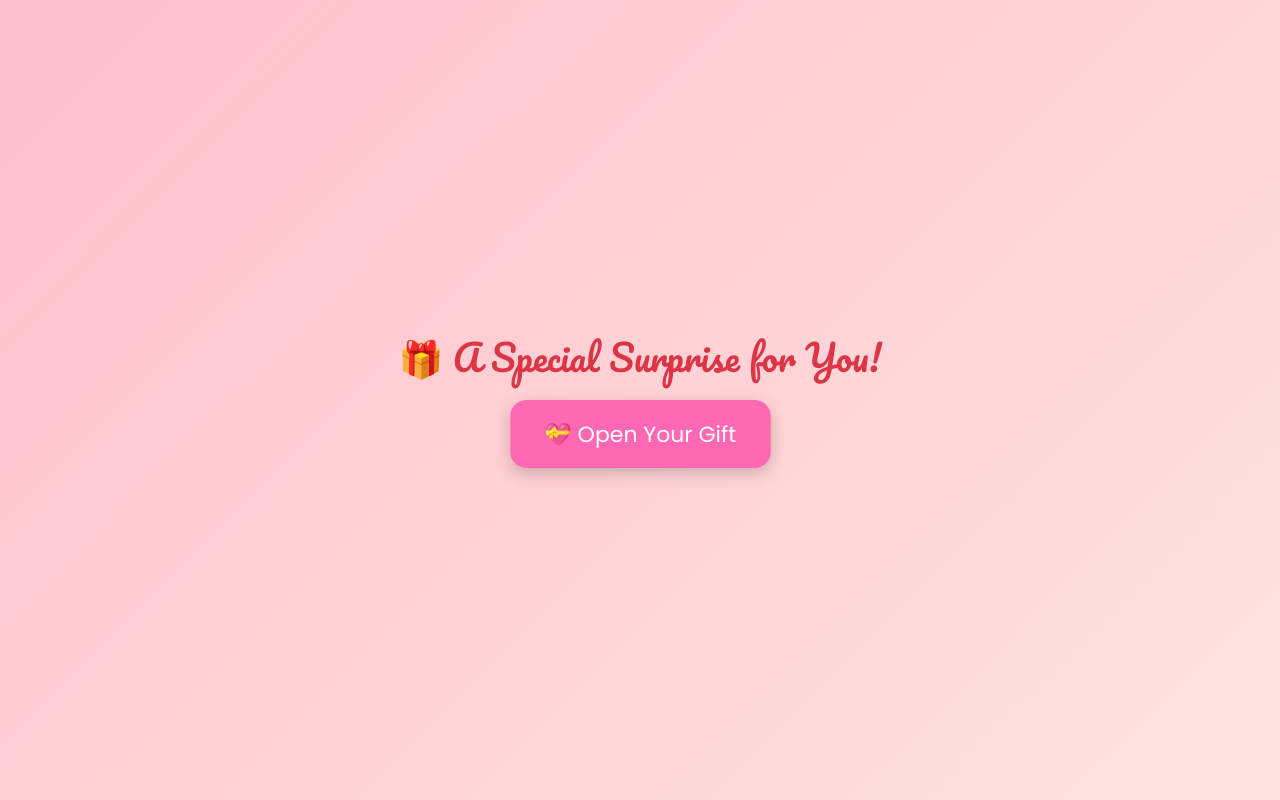
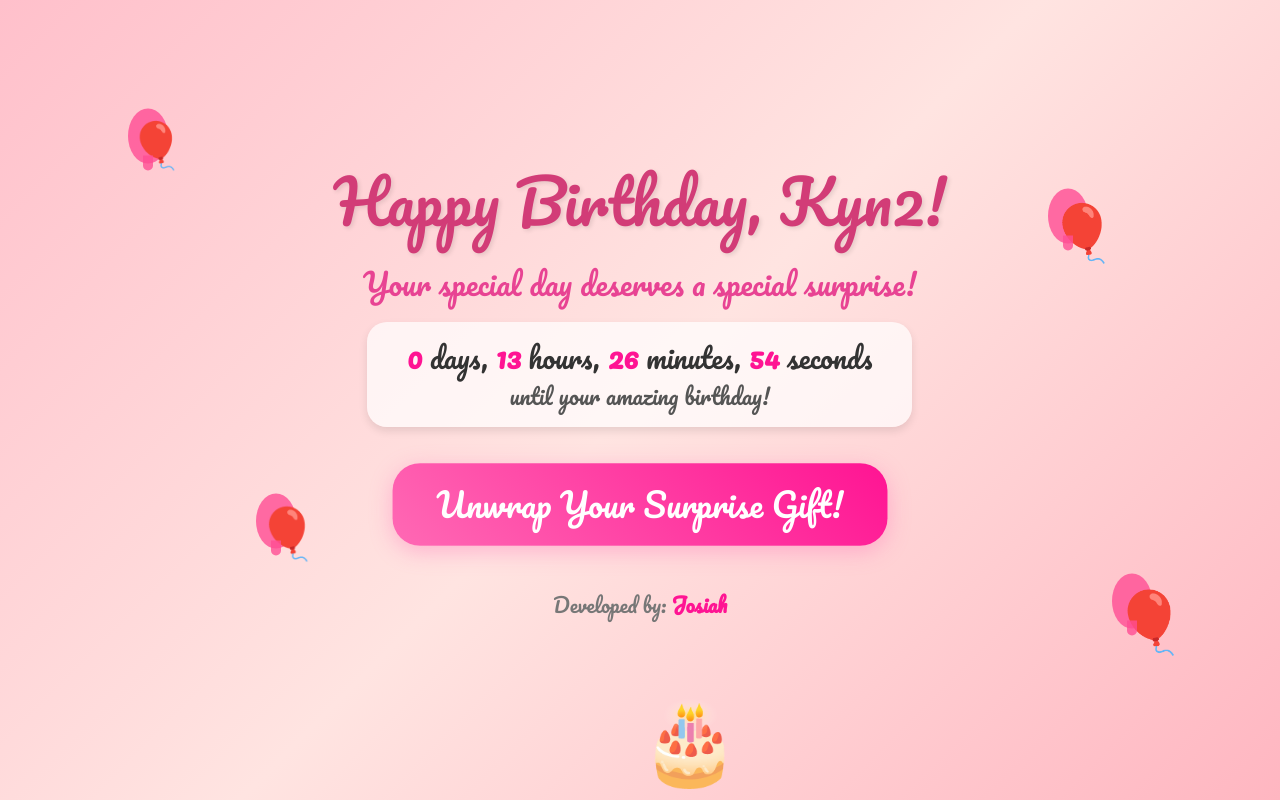
Before and after one commit to anyasauce/kynes19th, a plain HTML site: page index.html in a window 1280 px wide. Shown: the top 800 px of the page. Drawn offline with nearby package versions, Linux system fonts and the light colour scheme; some packages are replaced by stand-ins of ours; a script that the page names is missing.

Commit message:
update start screen

```diff
--- a/index.html
+++ b/index.html
@@ -25,8 +25,7 @@
                 <h1 class="birthday-header">Happy 19th Birthday!</h1>
                 <h3 class="subheader" id="birthdayName">To Our Dearest Kynes Joy Vasquez</h3>
                 <div id="countdown" class="mb-3">
-                    <span id="days"></span> days, <span id="hours"></span> hours, <span id="minutes"></span> minutes,
-                    <span id="seconds"></span> seconds until your birthday!
+                    🎉 It's Your Birthday! 🎉
                 </div>
             </div>
         </div>
@@ -172,18 +171,147 @@
     </audio>
 
     <div id="startScreen"
-        class="position-fixed top-0 start-0 w-100 h-100 d-flex flex-column justify-content-center align-items-center text-center"
-        style="background: linear-gradient(135deg, #ffc0cb, #ffe4e1); z-index: 9999; font-family: 'Pacifico', cursive;">
+        class="position-fixed p-3 top-0 start-0 w-100 h-100 d-flex flex-column justify-content-center align-items-center text-center"
+        style="background: linear-gradient(135deg, #ffc0cb, #ffe4e1, #ffb6c1); z-index: 9999; font-family: 'Pacifico', cursive; overflow: hidden; transition: opacity 0.5s ease;">
 
-        <h1 class="mb-4 text-danger px-3" style="font-size: clamp(24px, 6vw, 36px);">
-            🎁 A Special Surprise for You!
+        <div class="balloon" style="position: absolute; top: 15%; left: 10%; font-size: 45px;">🎈</div>
+        <div class="balloon" style="position: absolute; top: 25%; right: 15%; font-size: 55px;">🎈</div>
+        <div class="balloon" style="position: absolute; bottom: 30%; left: 20%; font-size: 50px;">🎈</div>
+        <div class="balloon" style="position: absolute; bottom: 20%; right: 10%; font-size: 60px;">🎈</div>
+
+        <div id="confetti-container"></div>
+
+        <h1 class="mb-4 px-3 animate-pop-in"
+            style="font-size: clamp(32px, 8vw, 60px); color: #d23c77; text-shadow: 2px 2px 4px rgba(0,0,0,0.1);">
+            Happy Birthday, Kyn2!
         </h1>
 
-        <button id="startBtn" class="btn btn-lg"
-            style="background-color: #ff69b4; color: white; border-radius: 15px; padding: 15px 30px; box-shadow: 0 5px 15px rgba(0,0,0,0.2); font-family: 'Poppins', sans-serif;">
-            💝 Open Your Gift
+        <p class="mb-3 animate-pop-in" style="font-size: clamp(22px, 5vw, 30px); color: #e84393;">
+            Your special day deserves a special surprise!
+        </p>
+
+        <div id="countdown" class="mb-4 animate-pop-in"
+            style="background: rgba(255,255,255,0.7); padding: 15px 40px; border-radius: 20px; box-shadow: 0 4px 8px rgba(0,0,0,0.1);">
+            <div style="font-size: clamp(20px, 5vw, 28px); color: #333;">
+                <span id="days" style="font-weight: bold; color: #ff1493;"></span> days,
+                <span id="hours" style="font-weight: bold; color: #ff1493;"></span> hours,
+                <span id="minutes" style="font-weight: bold; color: #ff1493;"></span> minutes,
+                <span id="seconds" style="font-weight: bold; color: #ff1493;"></span> seconds
+            </div>
+            <div style="font-size: clamp(16px, 4vw, 22px); color: #555;">
+                until your amazing birthday!
+            </div>
+        </div>
+
+        <button id="startBtn" class="btn btn-lg mt-3 animate-bounce" style="background: linear-gradient(45deg, #ff69b4, #ff1493); color: white;
+                       border: none; border-radius: 25px; padding: 15px 40px;
+                       font-size: clamp(22px, 5vw, 30px); box-shadow: 0 5px 20px rgba(255,105,180,0.4);
+                       transition: all 0.3s ease; transform-style: preserve-3d;">
+            Unwrap Your Surprise Gift!
         </button>
+
+        <footer class="mt-5 animate-fade-in" style="position: relative; z-index: 1;">
+            <p style="font-size: 20px; color: #777;">
+                Developed by: <strong style="color: #ff1493;">Josiah</strong>
+            </p>
+        </footer>
+
+        <div class="birthday-cake"
+            style="position: absolute; bottom: 0; left: 50%; transform: translateX(-50%); font-size: 80px;">
+            🎂
+        </div>
     </div>
+
+
+    <style>
+        @keyframes popIn {
+            0% {
+                transform: scale(0.5);
+                opacity: 0;
+            }
+
+            80% {
+                transform: scale(1.1);
+            }
+
+            100% {
+                transform: scale(1);
+                opacity: 1;
+            }
+        }
+
+        @keyframes bounce {
+
+            0%,
+            100% {
+                transform: translateY(0);
+            }
+
+            50% {
+                transform: translateY(-10px);
+            }
+        }
+
+        @keyframes float {
+
+            0%,
+            100% {
+                transform: translateY(0);
+            }
+
+            50% {
+                transform: translateY(-15px);
+            }
+        }
+
+        @keyframes fadeIn {
+            from {
+                opacity: 0;
+            }
+
+            to {
+                opacity: 1;
+            }
+        }
+
+        @keyframes floatUp {
+            0% {
+                transform: translateY(0) rotate(0deg);
+                opacity: 1;
+            }
+
+            100% {
+                transform: translateY(-100vh) rotate(360deg);
+                opacity: 0;
+            }
+        }
+
+        .animate-pop-in {
+            animation: popIn 0.8s ease-out forwards;
+        }
+
+        .animate-bounce {
+            animation: bounce 2s infinite;
+        }
+
+        .animate-fade-in {
+            animation: fadeIn 2s ease-in forwards;
+        }
+
+        .balloon {
+            animation: float 3s ease-in-out infinite;
+            z-index: 0;
+        }
+
+        .birthday-cake {
+            animation: bounce 3s infinite;
+        }
+
+        #startBtn:hover {
+            transform: scale(1.05) translateY(-3px);
+            box-shadow: 0 8px 25px rgba(255, 105, 180, 0.6);
+        }
+    </style>
 
     <script src="https://cdnjs.cloudflare.com/ajax/libs/bootstrap/5.3.0/js/bootstrap.bundle.min.js"></script>
     <script src="script.js"></script>
```
